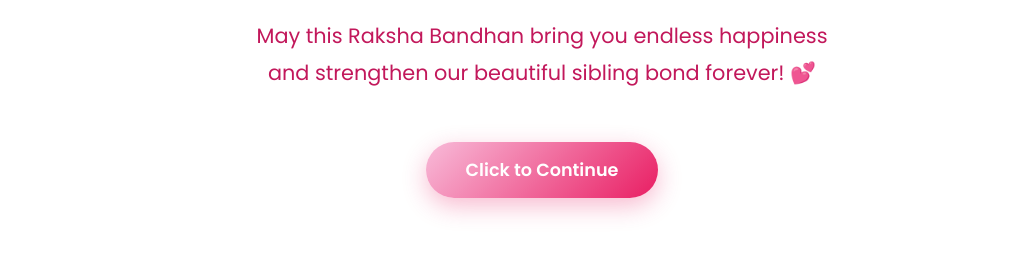
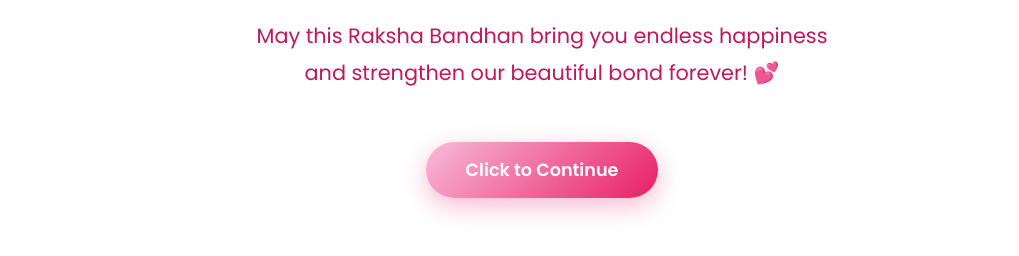
Before and after one commit to Arshdeep-grewal/Rakhi-, a plain HTML site: page index.html in a window 1280 px wide. Shown: the part 662-918 px from the top of the page, without its empty margins (98-1117 px from the left). Drawn offline with Linux system fonts and the light colour scheme.

Commit message:
Your commit message

```diff
--- a/index.html
+++ b/index.html
@@ -225,7 +225,7 @@
 </div>
         <div class="wishes-section">
             <p class="wish">No matter the distance, our bond stays strong.<br>Wishing you joy, love, and unlimited chocolates! 🍫</p>
-            <p class="wish">May this Raksha Bandhan bring you endless happiness<br>and strengthen our beautiful sibling bond forever! 💕</p>
+            <p class="wish">May this Raksha Bandhan bring you endless happiness<br>and strengthen our beautiful bond forever! 💕</p>
         </div>
 
         <a href="card.html" class="continue-button">Click to Continue</a>
```
